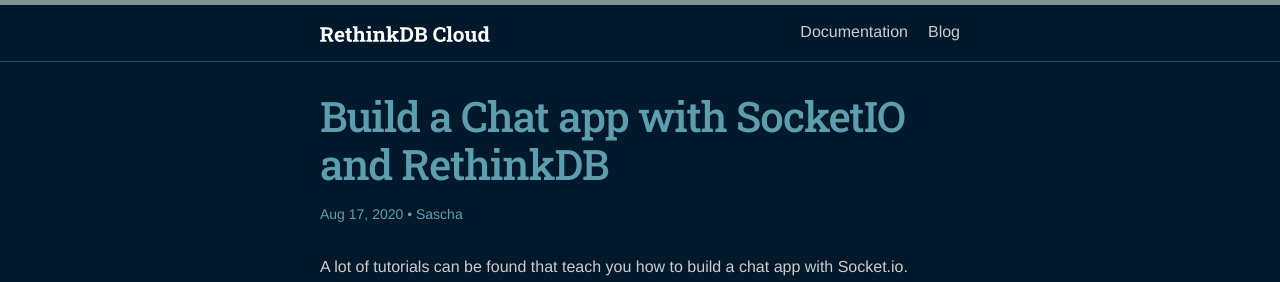
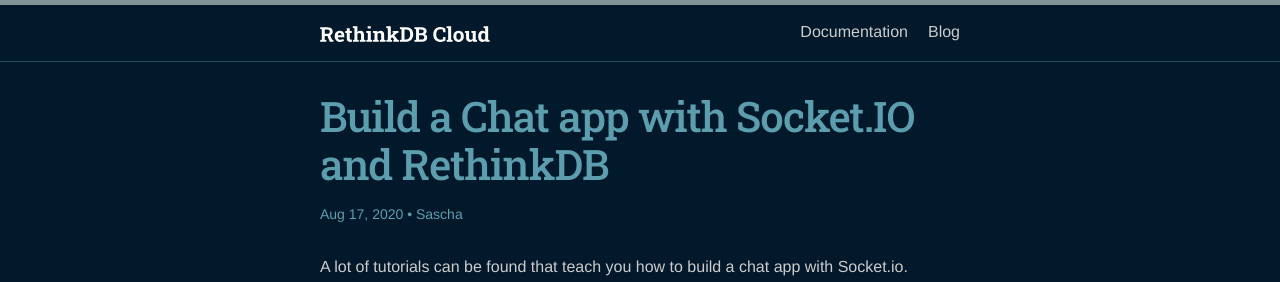
Before and after one commit to mostlytyped/rethinkdb-addon-lead-page, a Jekyll site: the page built from _posts/2020-08-17-rethinkdb-chat-socketio.md, in a window 1280 px wide and 900 px high. Shown: the top 282 px of the window. Built offline with Jekyll 4.4.1, drawn with Linux system fonts in a browser that asks for light colours.

```diff
--- a/_config.yml
+++ b/_config.yml
@@ -1,4 +1,4 @@
-url: "https://rethinkdbcloud.com" # the base hostname & protocol for your site, e.g. http://example.com
+url: "https://www.rethinkdb.cloud" # the base hostname & protocol for your site, e.g. http://example.com
 baseurl: "" # the subpath of your site, e.g. /blog
 title: "RethinkDB Cloud" # the name of your site, e.g. ACME Corp.
 
--- a/_posts/2020-08-17-rethinkdb-chat-socketio.md
+++ b/_posts/2020-08-17-rethinkdb-chat-socketio.md
@@ -1,6 +1,6 @@
 ---
 layout: post
-title: "Build a Chat app with SocketIO and RethinkDB"
+title: "Build a Chat app with Socket.IO and RethinkDB"
 tags: rethinkdb socketio heroku
 author: Sascha
 excerpt_separator: <!--more-->
```
Also changed, not shown: _includes/head.html (+5 -2 lines).
